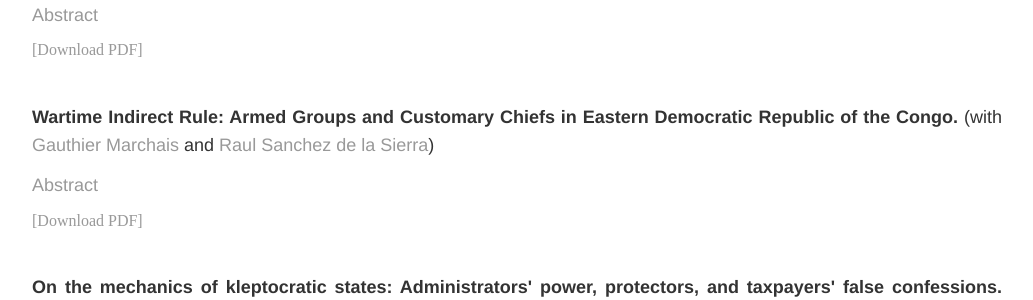
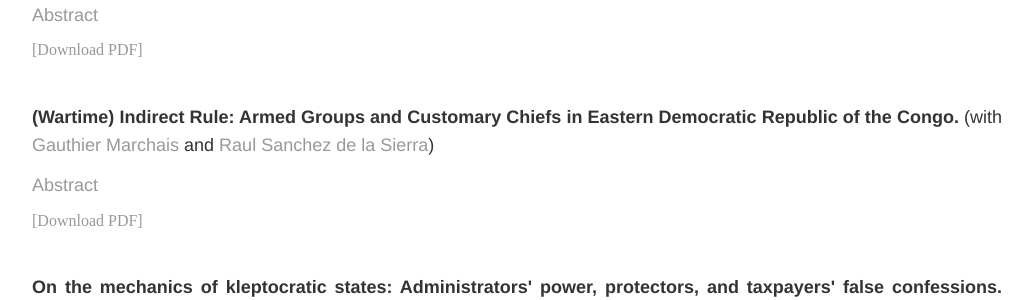
Before and after one commit to soeren-henn/soeren-henn.github.io, a Jekyll site: the page built from research/index.html, in a window 1280 px wide and 900 px high, scrolled down 1532 px. Shown: the part 153-453 px from the top of the window, without its empty margins (123-1156 px from the left). Built offline with Jekyll 4.4.1, drawn with Linux system fonts in a browser that asks for light colours.

Commit message:
Update index.html

```diff
--- a/research/index.html
+++ b/research/index.html
@@ -79,9 +79,9 @@
 
 
 	<div class="paper">
-		<p><b>Wartime Indirect Rule: Armed Groups and Customary Chiefs in Eastern Democratic Republic of the Congo.</b> (with <a href="http://www.ids.ac.uk/person/gauthier-marchais" target="_blank">Gauthier Marchais</a> and <a href="https://raulsanchezdelasierra.com/" target="_blank">Raul Sanchez de la Sierra</a>)</p>
+		<p><b>(Wartime) Indirect Rule: Armed Groups and Customary Chiefs in Eastern Democratic Republic of the Congo.</b> (with <a href="http://www.ids.ac.uk/person/gauthier-marchais" target="_blank">Gauthier Marchais</a> and <a href="https://raulsanchezdelasierra.com/" target="_blank">Raul Sanchez de la Sierra</a>)</p>
 		<p><a href="#" class="show-abstract">Abstract</a></p>
-    		<p class="hidden-paragraph">Across the history of states, rulers have faced the trade-off of ruling through local elites (indirect rule), or replacing them (direct rule). Powerful local elites can be useful to new rulers, but can also undermine their authority—particularly in contexts of war. To study this trade-off, we leverage rich quasi-experimental variation in regime change of armed groups in 106 villages in eastern Democratic Republic of the Congo over 30 years. We develop a novel measure of chief power and of direct/indirect rule by armed groups, covering the histories of 306 chiefs and 256 episodes of armed group governance. Indirect rule through chiefs is more likely than direct rule when the chief is powerful on average, but armed groups transition to direct rule over time, replacing the local elites as an agent of their rule, and deepen the “state functions” over society. These results shed light on the trade-offs of state-building.</p>
+    		<p class="hidden-paragraph">Armed actors frequently have to govern civilian populations. To do so they can develop their own administration (direct rule) or enlist pre-existing authorities (indirect rule). To study these configurations, we collect data on 249 episodes of armed group governance in 106 villages in the Democratic Republic of the Congo, spanning the reigns of 306 chiefs over 26 years. We develop multi-dimensional measures of the power of chiefs and of the governance of armed groups. Using variation within armed groups and across villages and chiefs, we document three empirical facts. First, the power of chiefs is multifaceted and includes spiritual, customary, material, and managerial power. Second, wartime indirect rule by armed groups is more likely when chiefs are powerful. Third, over time, armed groups tend to develop direct rule. These results suggest indirect rule is a temporary governance configuration by armed groups to leverage the legitimacy of local leaders.</p>
 		<a href="/files/Henn_Indirect_Rule.pdf" class="btn btn-default pull-right" title="PDF">[Download PDF]</a>
 	</div>
 
```
